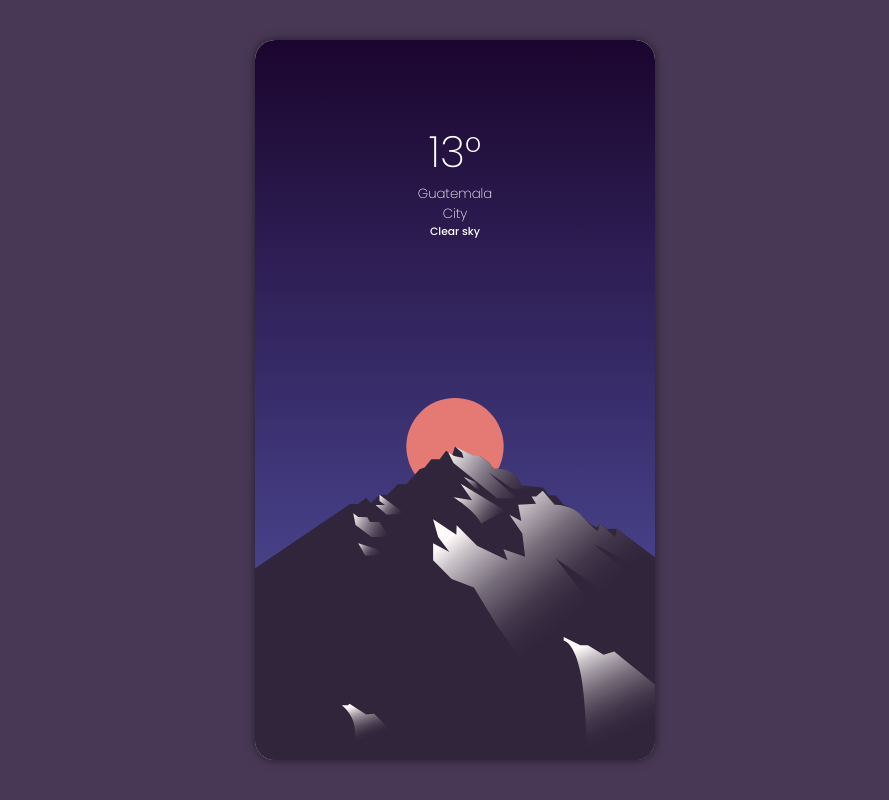
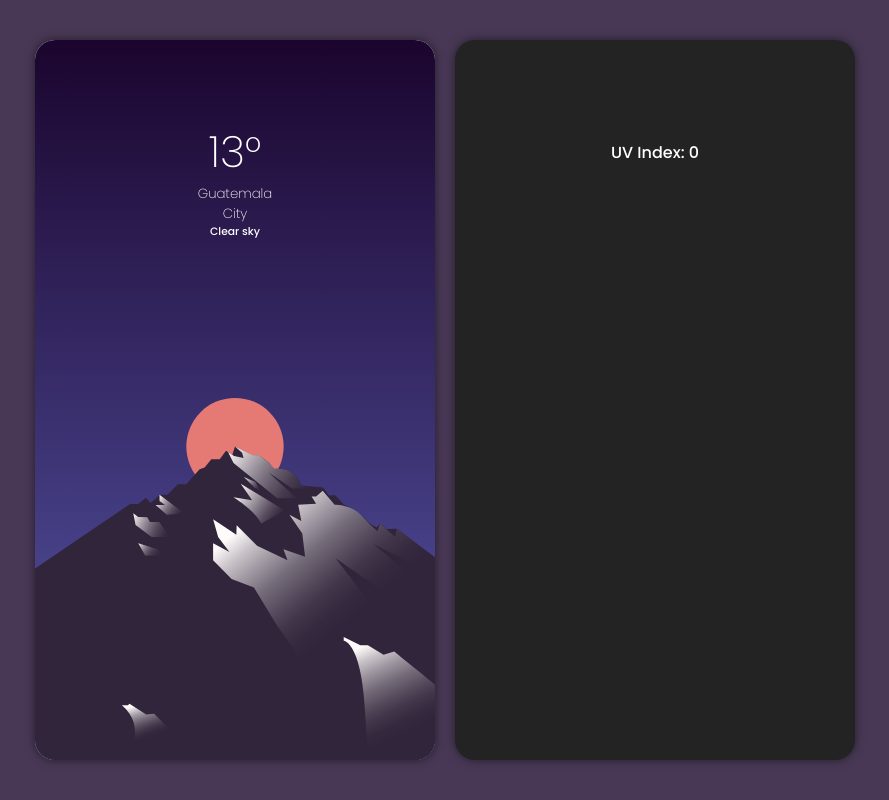
Before and after one commit to gusanitor8/stw_proyecto2, a React (Create React App) app: page / in a window 1280 px wide. Shown: the whole page, without its empty margins (185-1074 px from the left). Built offline with nearby package versions, Linux system fonts and the light colour scheme; no server answers.

Commit message:
Widget para el Uv Index

```diff
--- a/src/App.css
+++ b/src/App.css
@@ -6,4 +6,5 @@
     display: flex;
     justify-content: center;
     align-items: center;
+    font-family: var(--font-family);
 }
--- a/src/App.js
+++ b/src/App.js
@@ -1,5 +1,6 @@
 import './App.css';
 import MainWidget from './components/MainWidget';
+import UvWidget from './components/UvWidget';
 import { useEffect, useState } from 'react';
 
 function App() {
@@ -14,9 +15,10 @@ function App() {
   const [isNight, setIsNight] = useState(true);
   const [description, setDescription] = useState('Clear sky');
 
+  const [uvIndex, setUvIndex] = useState(0);
 
   async function fetchData() {
-    const apiUrl = `http://api.weatherbit.io/v2.0/current?lat=${latitude}&lon=${longitude}&key=`;
+    const apiUrl = `http://api.weatherbit.io/v2.0/current?lat=${latitude}&lon=${longitude}&include=uv_index&key=`;
     console.log(apiUrl);
     try {
       const response = await fetch(apiUrl);
@@ -64,6 +66,7 @@ function App() {
       setRainRate(weatherData.data[0].precip);
       setWeatherCode(weatherData.data[0].weather.code);
       setDescription(weatherData.data[0].weather.description);
+      setUvIndex(weatherData.data[0].uv);
 
       if(weatherData.data[0].pod === 'n'){
         setIsNight(true);
@@ -82,8 +85,10 @@ function App() {
           weatherCode = {weatherCode}
           isNight={isNight}
           description={description}/>
+        <UvWidget
+        uvIndex={uvIndex}/>
       </div>
-    </>
+      </>
   );
 }
 
--- /dev/null
+++ b/src/components/UvWidget.css
@@ -0,0 +1,26 @@
+:root{
+    --border-radius: 20px;
+}
+
+.uv-widget-container{
+    /* dimensions */
+    height: 90vh;
+    width: 400px;
+
+    /* styling */
+    background-color: white;
+    border-radius: var(--border-radius);
+    overflow: hidden;
+    filter: drop-shadow( 0px 0px 5px rgba(0,0,0,0.5));
+    margin: 20px;
+    text-align: center;
+
+    /* background */
+    background-color: #232323;
+}
+
+
+.uv-widget-container p{
+    margin-top: 100px;
+    color: white;
+}
--- /dev/null
+++ b/src/components/UvWidget.js
@@ -0,0 +1,12 @@
+import React from "react";
+import './UvWidget.css';
+
+function UvWidget({uvIndex}) {
+    return (
+        <div className="uv-widget-container">
+            <p>UV Index: {uvIndex}</p>
+        </div>
+    );
+}
+
+export default UvWidget;
```
